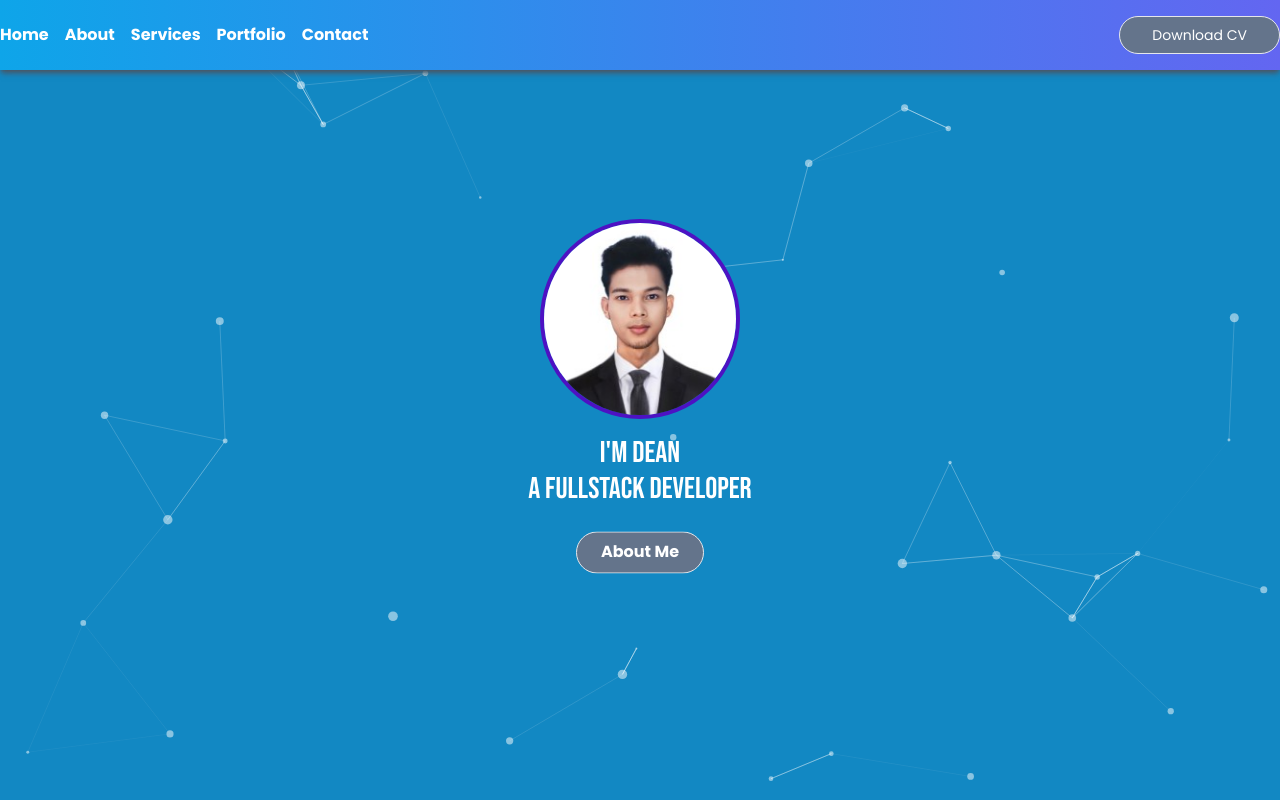
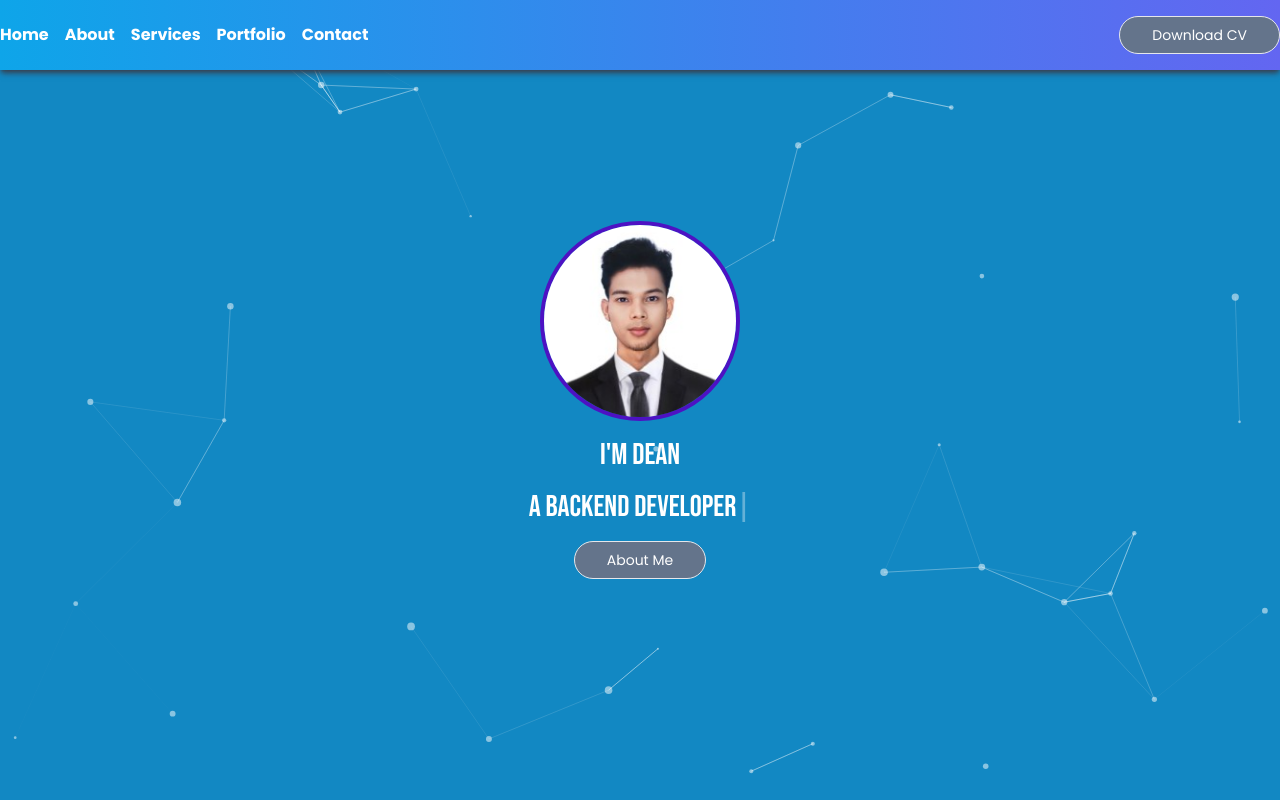
Before and after one commit to Khantminaung313/Portfolio-Update, a React (Vite) app: page / in a window 1280 px wide. Shown: the top 800 px of the page. Built offline with nearby package versions, Linux system fonts and the light colour scheme.

Commit message:
styled with particleJS

```diff
--- a/package.json
+++ b/package.json
@@ -19,7 +19,8 @@
     "lottie-react": "^2.4.0",
     "react": "^18.3.1",
     "react-dom": "^18.3.1",
-    "react-router-dom": "^6.26.1"
+    "react-router-dom": "^6.26.1",
+    "react-typed": "^2.0.12"
   },
   "devDependencies": {
     "@eslint/js": "^9.9.0",
--- a/src/Header.jsx
+++ b/src/Header.jsx
@@ -1,8 +1,9 @@
 import dean from "./assets/Dean.pdf";
+import ButtonDefault from "./components/ButtonDefault";
 
 const Header = () => {
   return (
-    <div className="fixed top-0 left-0 w-full py-4 z-50 mx-auto bg-gradient-to-r from-sky-500 to-indigo-500 shadow-md shadow-gray-600">
+    <div className="fixed top-0 left-0 w-full py-4 z-50 mx-auto bg-gradient-to-r from-sky-500 to-indigo-500 shadow-md shadow-gray-700">
         <div className="flex justify-between gap-4 items-center container mx-auto">
             <nav className="flex items-center gap-4 text-white [&_a]:cursor-pointer [&_a]:font-bold">
                 <a href="#" className="hover:underline">Home</a>
@@ -11,7 +12,7 @@ const Header = () => {
                 <a href="#portfolio" className="hover:underline">Portfolio</a>
                 <a href="#contact" className="hover:underline">Contact</a>
             </nav>
-            <a href={dean} className="px-8 py-2 bg-slate-500 text-white text-sm cursor-pointer rounded-full border hover:bg-soft_blue transition-all duration-150" download>Download CV</a>
+            <ButtonDefault text="Download CV" link={dean} attr={{download:"dean@resume"}}/>
         </div>
     </div>
   )
--- /dev/null
+++ b/src/components/ButtonDefault.jsx
@@ -0,0 +1,9 @@
+const ButtonDefault = ({text, link, attr}) => {
+  return (
+    <>
+        <a href={link} className="default-btn relative z-20 px-8 py-2 bg-slate-500 text-white text-sm cursor-pointer rounded-full border hover:bg-soft_blue transition-all duration-150" {...attr}>{text}</a>
+    </>
+  )
+}
+
+export default ButtonDefault
--- a/src/components/CommingSoon.jsx
+++ b/src/components/CommingSoon.jsx
@@ -10,7 +10,7 @@ const CommingSoon = () => {
 				loop={true}
 			/>
 
-			<p className="text-center text-slate-500 text-xs font-bold">
+			<p className="text-center text-slate-500 text-xs font-semibold leading-6">
 				If you have any suggestion, <br /> I&apos;m{" "}
 				<a href="/#contact" className="underline text-soft_blue">
 					here
--- a/src/components/ParticleComponent.jsx
+++ b/src/components/ParticleComponent.jsx
@@ -79,7 +79,7 @@ const ParticleComponent = () => {
             type: "circle",
           },
           size: {
-            value: { min: 1, max: 5 },
+            value: { min: 1, max: 4 },
           },
         },
         detectRetina: true,
--- a/src/sections/Contact.jsx
+++ b/src/sections/Contact.jsx
@@ -60,7 +60,7 @@ const Contact = ({openPopup}) => {
 	};
 
 	return (
-		<section id="contact" className="relative py-8 lg:min-h-screen bg-white">
+		<section id="contact" className="relative lg:min-h-screen bg-white pb-8">
 			<div>
 				<h1 id="section-title" className="text-center text-4xl font-anton tracking-wide py-8">
 					Contact <span className="text-purple">Me</span>
--- a/src/sections/Hero.jsx
+++ b/src/sections/Hero.jsx
@@ -1,7 +1,9 @@
 import { gsap } from "gsap";
 import { ScrollTrigger } from "gsap/ScrollTrigger";
 import { useEffect } from "react";
+import { ReactTyped } from "react-typed";
 import dean from "../assets/images/Dean.jfif";
+import ButtonDefault from "../components/ButtonDefault";
 
 gsap.registerPlugin(ScrollTrigger);
 
@@ -38,10 +40,27 @@ const Hero = () => {
 					>
 						<img className="w-full h-full" src={dean} alt="" />
 					</div>
-					<h1 className="title text-white py-4 text-center text-2xl xl:text-3xl font-bebas-neue mb-4">
-						I&apos;m Dean <br /> A fullstack developer
+					<h1 className="title text-white py-4 text-center text-2xl xl:text-3xl font-bebas-neue">
+						I&apos;m Dean
 					</h1>
-					<a className="px-6 py-2 text-white font-bold bg-slate-500 border hover:bg-soft_blue rounded-full animate-bounce" href="#about">About Me</a>
+					<ReactTyped
+						strings={[
+							"A Fullstack Developer",
+							"A Frontend Developer",
+							"A Backend Developer",
+							"A Web Developer"
+						]}
+						typeSpeed={50}
+						backSpeed={30}
+						startDelay={1}
+						loop
+						className="title text-white text-center text-2xl xl:text-3xl font-bebas-neue mb-4"
+					/>
+					<ButtonDefault
+						link={"#about"}
+						text={"About Me"}
+						attr={""}
+					/>
 				</div>
 			</div>
 		</>
--- a/src/sections/Portfolio.jsx
+++ b/src/sections/Portfolio.jsx
@@ -46,7 +46,7 @@ const Portfolio = () => {
 	return (
 		<section
 			id="portfolio"
-			className="panel w-screen lg:min-h-screen relative bg-white py-8"
+			className="panel w-screen lg:min-h-screen relative bg-white pb-8"
 		>
 			<h1
 				id="section-title"
```
Also changed, not shown: 1 other file (tests, documents, lock files or other folders).
